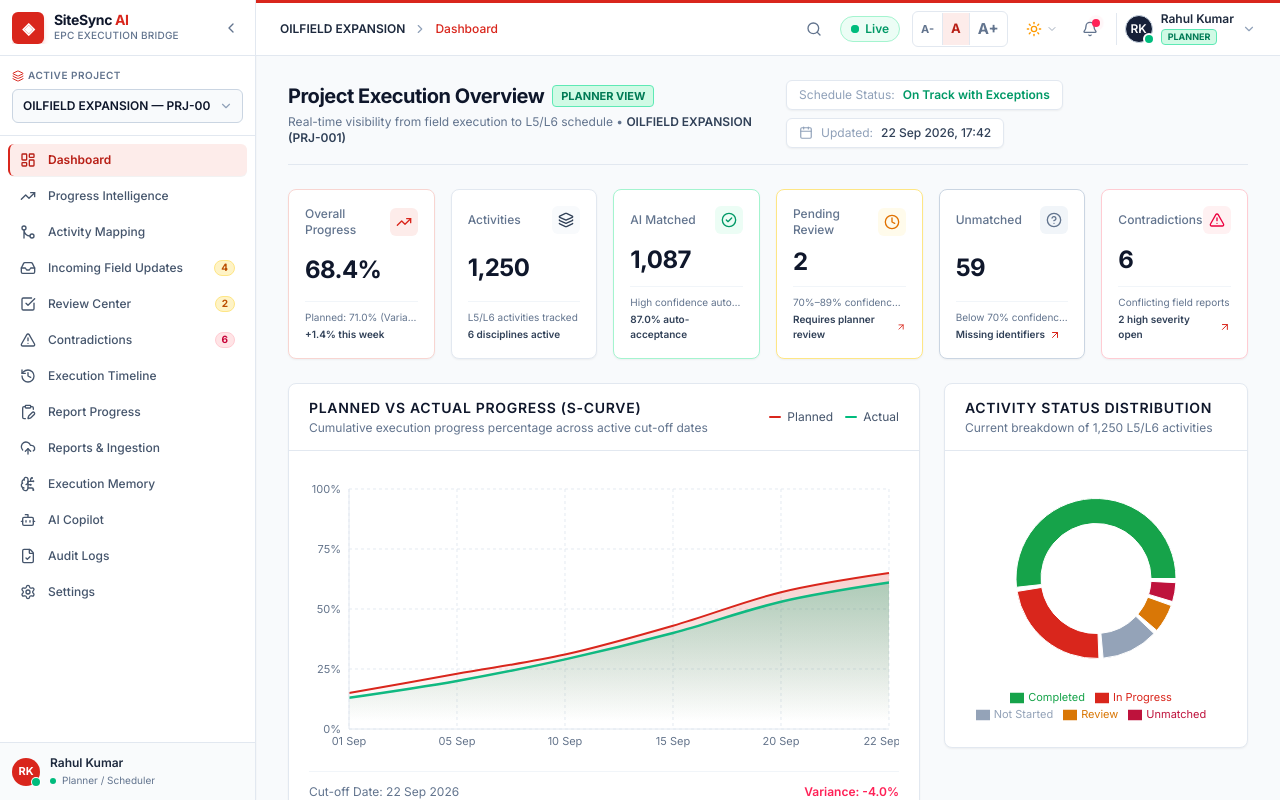
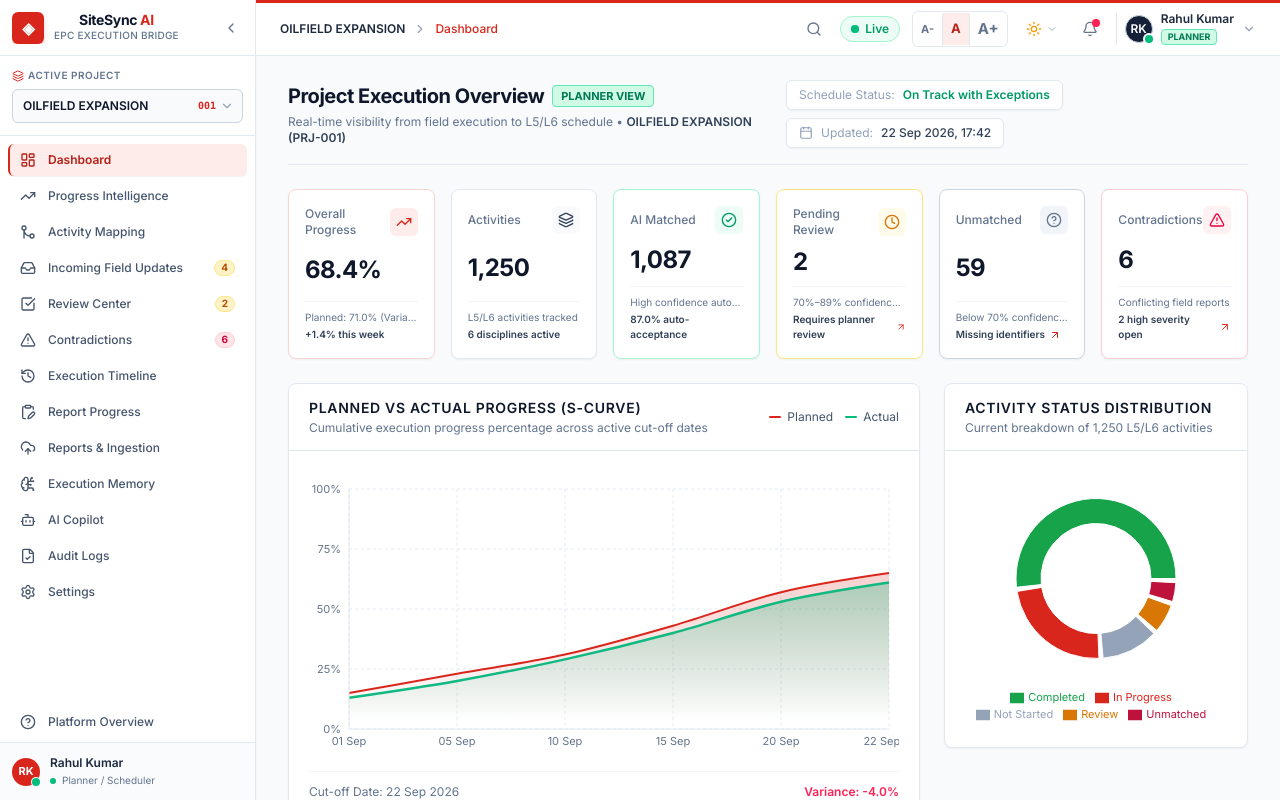
Before and after one commit to tempuser963/SiteSync, a React (Vite) app: page /dashboard in a window 1280 px wide. Built offline with nearby package versions, Linux system fonts and the light colour scheme.

Commit message:
Update Sidebar.tsx

```diff
--- a/src/components/layout/Sidebar.tsx
+++ b/src/components/layout/Sidebar.tsx
@@ -1,4 +1,4 @@
-import React from 'react';
+import React, { useState, useRef, useEffect } from 'react';
 import { NavLink } from 'react-router-dom';
 import { useProject } from '../../context/ProjectContext';
 import { useAuth } from '../../auth/AuthContext';
@@ -22,8 +22,12 @@ import {
   ChevronRight,
   Shield,
   FileCheck,
+  Check,
+  HelpCircle,
+  ShieldCheck,
 } from 'lucide-react';
 import { Permission } from '../../types';
+import { Modal } from '../ui/Modal';
 
 interface SidebarProps {
   collapsed: boolean;
@@ -41,9 +45,25 @@ export const Sidebar: React.FC<SidebarProps> = ({
     currentProjectId,
     setCurrentProjectId,
     stats,
+    currentProject,
   } = useProject();
 
   const { user, hasPermission } = useAuth();
+
+  const [projectMenuOpen, setProjectMenuOpen] = useState(false);
+  const [showHelpModal, setShowHelpModal] = useState(false);
+  const projectMenuRef = useRef<HTMLDivElement>(null);
+
+  // Close project dropdown on outside click
+  useEffect(() => {
+    const handleOutsideClick = (e: MouseEvent) => {
+      if (projectMenuRef.current && !projectMenuRef.current.contains(e.target as Node)) {
+        setProjectMenuOpen(false);
+      }
+    };
+    document.addEventListener('mousedown', handleOutsideClick);
+    return () => document.removeEventListener('mousedown', handleOutsideClick);
+  }, []);
 
   // Filter projects by user's assigned projectIds (Admin has access to all)
   const accessibleProjects =
@@ -167,8 +187,17 @@ export const Sidebar: React.FC<SidebarProps> = ({
       }`}
     >
       {/* Brand Header */}
-      <div className="h-14 flex items-center justify-between px-3 border-b border-slate-200 dark:border-zinc-800 bg-white dark:bg-zinc-900">
-        <div className="flex items-center gap-2.5 overflow-hidden">
+      <div
+        className={`h-14 flex items-center border-b border-slate-200 dark:border-zinc-800 bg-white dark:bg-zinc-900 ${
+          collapsed ? 'justify-center px-0' : 'justify-between px-3'
+        }`}
+      >
+        <button
+          onClick={collapsed ? onToggleCollapse : undefined}
+          className={`flex items-center gap-2.5 overflow-hidden ${collapsed ? 'cursor-pointer' : 'cursor-default'}`}
+          title={collapsed ? 'Expand sidebar' : undefined}
+          aria-label={collapsed ? 'Expand sidebar' : undefined}
+        >
           <div className="w-8 h-8 rounded-md bg-brand dark:bg-yellow-400 dark:text-zinc-950 flex items-center justify-center text-white font-bold shrink-0 shadow-md shadow-brand/20 dark:shadow-yellow-400/20">
             <span className="text-base tracking-tighter">◈</span>
           </div>
@@ -182,16 +211,18 @@ export const Sidebar: React.FC<SidebarProps> = ({
               </span>
             </div>
           )}
-        </div>
+        </button>
 
-        {/* Desktop collapse toggle */}
-        <button
-          onClick={onToggleCollapse}
-          className="hidden lg:flex p-1 rounded hover:bg-slate-100 dark:hover:bg-zinc-800 text-slate-500 dark:text-zinc-400 hover:text-slate-900 dark:hover:text-white transition"
-          aria-label={collapsed ? 'Expand sidebar' : 'Collapse sidebar'}
-        >
-          {collapsed ? <ChevronRight className="w-4 h-4" /> : <ChevronLeft className="w-4 h-4" />}
-        </button>
+        {/* Desktop collapse toggle (expanded only — collapsed sidebar expands via logo) */}
+        {!collapsed && (
+          <button
+            onClick={onToggleCollapse}
+            className="hidden lg:flex p-1 rounded hover:bg-slate-100 dark:hover:bg-zinc-800 text-slate-500 dark:text-zinc-400 hover:text-slate-900 dark:hover:text-white transition"
+            aria-label="Collapse sidebar"
+          >
+            <ChevronLeft className="w-4 h-4" />
+          </button>
+        )}
       </div>
 
       {/* Project Selector (Sections 35 & 36) */}
@@ -204,20 +235,65 @@ export const Sidebar: React.FC<SidebarProps> = ({
             </label>
 
             {accessibleProjects.length > 1 ? (
-              /* Dropdown if multiple projects available */
-              <div className="relative">
-                <select
-                  value={currentProjectId}
-                  onChange={(e) => setCurrentProjectId(e.target.value)}
-                  className="w-full bg-slate-50 dark:bg-zinc-800 hover:bg-slate-100 dark:hover:bg-zinc-700 border border-slate-300 dark:border-zinc-700 text-slate-900 dark:text-zinc-100 text-xs font-semibold rounded-md py-2 pl-2.5 pr-8 appearance-none focus:outline-none focus:border-brand dark:focus:border-yellow-400 transition cursor-pointer"
+              /* Custom styled dropdown if multiple projects available */
+              <div className="relative" ref={projectMenuRef}>
+                <button
+                  onClick={() => setProjectMenuOpen(!projectMenuOpen)}
+                  aria-haspopup="listbox"
+                  aria-expanded={projectMenuOpen}
+                  className="w-full flex items-center justify-between gap-2 bg-slate-50 dark:bg-zinc-800 hover:bg-slate-100 dark:hover:bg-zinc-700 border border-slate-300 dark:border-zinc-700 focus:outline-none focus:ring-2 focus:ring-brand/40 dark:focus:ring-yellow-400/40 text-xs font-semibold rounded-md py-2 pl-2.5 pr-2 transition"
                 >
-                  {accessibleProjects.map((p) => (
-                    <option key={p.id} value={p.id} className="bg-white dark:bg-zinc-900 text-slate-900 dark:text-zinc-200">
-                      {p.name} — {p.id}
-                    </option>
-                  ))}
-                </select>
-                <ChevronDown className="w-3.5 h-3.5 absolute right-2.5 top-1/2 -translate-y-1/2 pointer-events-none text-slate-400" />
+                  <span className="truncate text-left text-slate-900 dark:text-zinc-100">
+                    {currentProject?.name}
+                  </span>
+                  <span className="flex items-center gap-1 shrink-0">
+                    <span className="font-mono text-[10px] text-brand dark:text-yellow-300 font-bold">
+                      {currentProjectId.replace('PRJ-', '')}
+                    </span>
+                    <ChevronDown
+                      className={`w-3.5 h-3.5 text-slate-400 transition-transform ${projectMenuOpen ? 'rotate-180' : ''}`}
+                    />
+                  </span>
+                </button>
+
+                {projectMenuOpen && (
+                  <div
+                    role="listbox"
+                    className="absolute left-0 right-0 mt-1 rounded-lg border-2 border-slate-300 dark:border-zinc-600 bg-white dark:bg-zinc-900 shadow-2xl z-50 p-1 overflow-y-auto max-h-64 animate-in fade-in slide-in-from-top-1 duration-150"
+                  >
+                    {accessibleProjects.map((p) => {
+                      const isActive = p.id === currentProjectId;
+                      return (
+                        <button
+                          key={p.id}
+                          role="option"
+                          aria-selected={isActive}
+                          onClick={() => {
+                            setCurrentProjectId(p.id);
+                            setProjectMenuOpen(false);
+                          }}
+                          className={`w-full flex items-center justify-between gap-2 px-2.5 py-2 my-0.5 text-xs rounded-md border transition ${
+                            isActive
+                              ? 'bg-brand-soft dark:bg-yellow-400/10 text-brand-dark dark:text-yellow-200 font-semibold border-brand-tint dark:border-yellow-400/40'
+                              : 'bg-white dark:bg-zinc-900 text-slate-700 dark:text-zinc-300 border-slate-200 dark:border-zinc-700 hover:border-brand dark:hover:border-yellow-400/60 hover:bg-slate-50 dark:hover:bg-zinc-800'
+                          }`}
+                        >
+                          <span className="truncate text-left">
+                            {p.name}
+                            <span className="block text-[10px] font-normal text-slate-400 dark:text-zinc-500">
+                              {p.location}
+                            </span>
+                          </span>
+                          {isActive ? (
+                            <Check className="w-3.5 h-3.5 shrink-0 text-brand dark:text-yellow-300" />
+                          ) : (
+                            <span className="font-mono text-[10px] text-slate-400 shrink-0">{p.id}</span>
+                          )}
+                        </button>
+                      );
+                    })}
+                  </div>
+                )}
               </div>
             ) : (
               /* Static clean card if single project available */
@@ -276,6 +352,82 @@ export const Sidebar: React.FC<SidebarProps> = ({
         })}
       </nav>
 
+      {/* Platform Overview & Workflow (moved from header) */}
+      <div className={`px-2 pb-1 ${collapsed ? 'flex justify-center' : ''}`}>
+        <button
+          onClick={() => setShowHelpModal(true)}
+          title="Platform Overview & Workflow"
+          className={`flex items-center gap-3 rounded-md text-xs font-medium transition-colors text-slate-600 dark:text-zinc-400 hover:text-slate-900 dark:hover:text-zinc-100 hover:bg-slate-100 dark:hover:bg-zinc-800/60 ${
+            collapsed ? 'p-2 justify-center' : 'px-3 py-2 w-full'
+          }`}
+        >
+          <HelpCircle className="w-4 h-4 shrink-0" />
+          {!collapsed && <span className="flex-1 text-left">Platform Overview</span>}
+        </button>
+      </div>
+
+      <Modal
+        isOpen={showHelpModal}
+        onClose={() => setShowHelpModal(false)}
+        title="SiteSync AI — Platform Overview & Workflow"
+        subtitle="AI-Powered Planning-to-Execution Bridge for Infrastructure Projects"
+        maxWidth="3xl"
+      >
+        <div className="space-y-4 text-xs text-slate-700 dark:text-zinc-300">
+          <div className="p-3 bg-brand-soft dark:bg-yellow-400/10 border border-brand-tint dark:border-yellow-400/30 rounded-md">
+            <div className="font-semibold text-brand-deep dark:text-yellow-200 flex items-center gap-2 mb-1">
+              <ShieldCheck className="w-4 h-4 text-brand dark:text-yellow-300" />
+              Core Principle: Field Evidence → AI Decision → Schedule Result
+            </div>
+            <p className="leading-relaxed text-brand-deep dark:text-yellow-200/90">
+              SiteSync AI ingests heterogeneous unstructured field reports (DPRs, site diaries,
+              spreadsheets), extracts actual execution progress events, matches them to structured
+              L5/L6 activities, evaluates confidence, flags contradictions, and keeps human planners
+              in full control.
+            </p>
+          </div>
+
+          <div className="grid grid-cols-1 md:grid-cols-2 gap-3">
+            <div className="p-3 border border-slate-200 dark:border-zinc-800 rounded-md bg-white dark:bg-zinc-900">
+              <span className="font-bold text-slate-900 dark:text-zinc-100 block mb-1">
+                1. Field Data Ingestion
+              </span>
+              <p className="text-slate-600 dark:text-zinc-400 leading-normal">
+                Upload DPRs (PDF), site logs (CSV), or contractor sheets (XLSX). The 5-stage
+                pipeline extracts events with entity recognition.
+              </p>
+            </div>
+            <div className="p-3 border border-slate-200 dark:border-zinc-800 rounded-md bg-white dark:bg-zinc-900">
+              <span className="font-bold text-slate-900 dark:text-zinc-100 block mb-1">
+                2. L5/L6 Activity Matching
+              </span>
+              <p className="text-slate-600 dark:text-zinc-400 leading-normal">
+                Matches line numbers, spool IDs, equipment tags, and semantic descriptions.
+                Threshold &gt;90% auto-approves; 70–89% routes to Planner Review.
+              </p>
+            </div>
+            <div className="p-3 border border-slate-200 dark:border-zinc-800 rounded-md bg-white dark:bg-zinc-900">
+              <span className="font-bold text-slate-900 dark:text-zinc-100 block mb-1">
+                3. Contradiction Detection
+              </span>
+              <p className="text-slate-600 dark:text-zinc-400 leading-normal">
+                Detects conflicting completion claims, progress discrepancies between contractor
+                and supervisor, and prerequisite violations.
+              </p>
+            </div>
+            <div className="p-3 border border-slate-200 dark:border-zinc-800 rounded-md bg-white dark:bg-zinc-900">
+              <span className="font-bold text-slate-900 dark:text-zinc-100 block mb-1">
+                4. Execution Memory &amp; Copilot
+              </span>
+              <p className="text-slate-600 dark:text-zinc-400 leading-normal">
+                Learns historical activity durations and delay root causes from past oil &amp; gas
+                projects, providing conversational insights to planners.
+              </p>
+            </div>
+          </div>
+        </div>
+      </Modal>
+
       {/* User profile footer */}
       <div className="p-3 border-t border-slate-200 dark:border-zinc-800 bg-slate-50/80 dark:bg-zinc-900/60">
         <div className="flex items-center gap-2.5">
```
